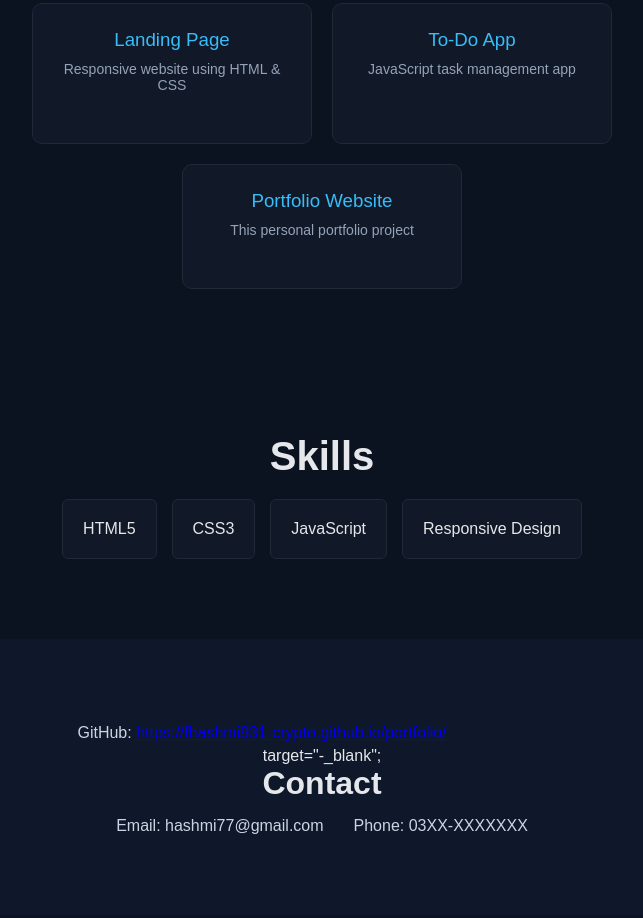
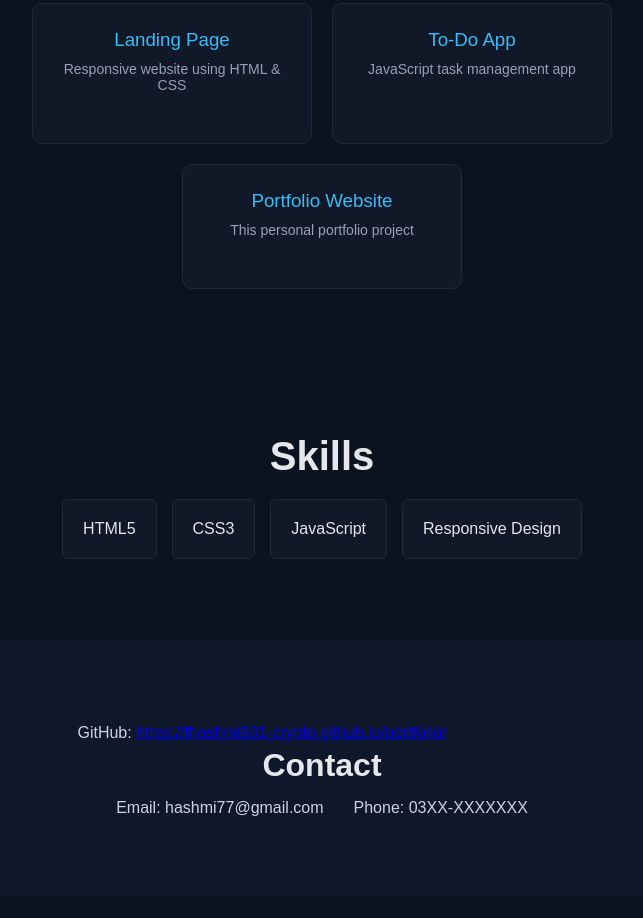
Before and after one commit to fhashmi931-crypto/portfolio, a plain HTML site: page index.html in a window 1280 px wide. Shown: the part 613-1531 px from the top of the page, without its empty margins (318-961 px from the left). Drawn offline with Linux system fonts and the light colour scheme.

Commit message:
Update index.html

```diff
--- a/index.html
+++ b/index.html
@@ -81,7 +81,7 @@
 
     <section class="contact"><p>GitHub: <a href="https://fhashmi931-crypto.github.io/portfolio/" target="_blank">https://fhashmi931-crypto.github.io/portfolio/</a></p>
 
-target="-_blank";
+
     <h2>Contact </h2>
     <div class="contact-info">
         <span>Email: hashmi77@gmail.com</span>
```
